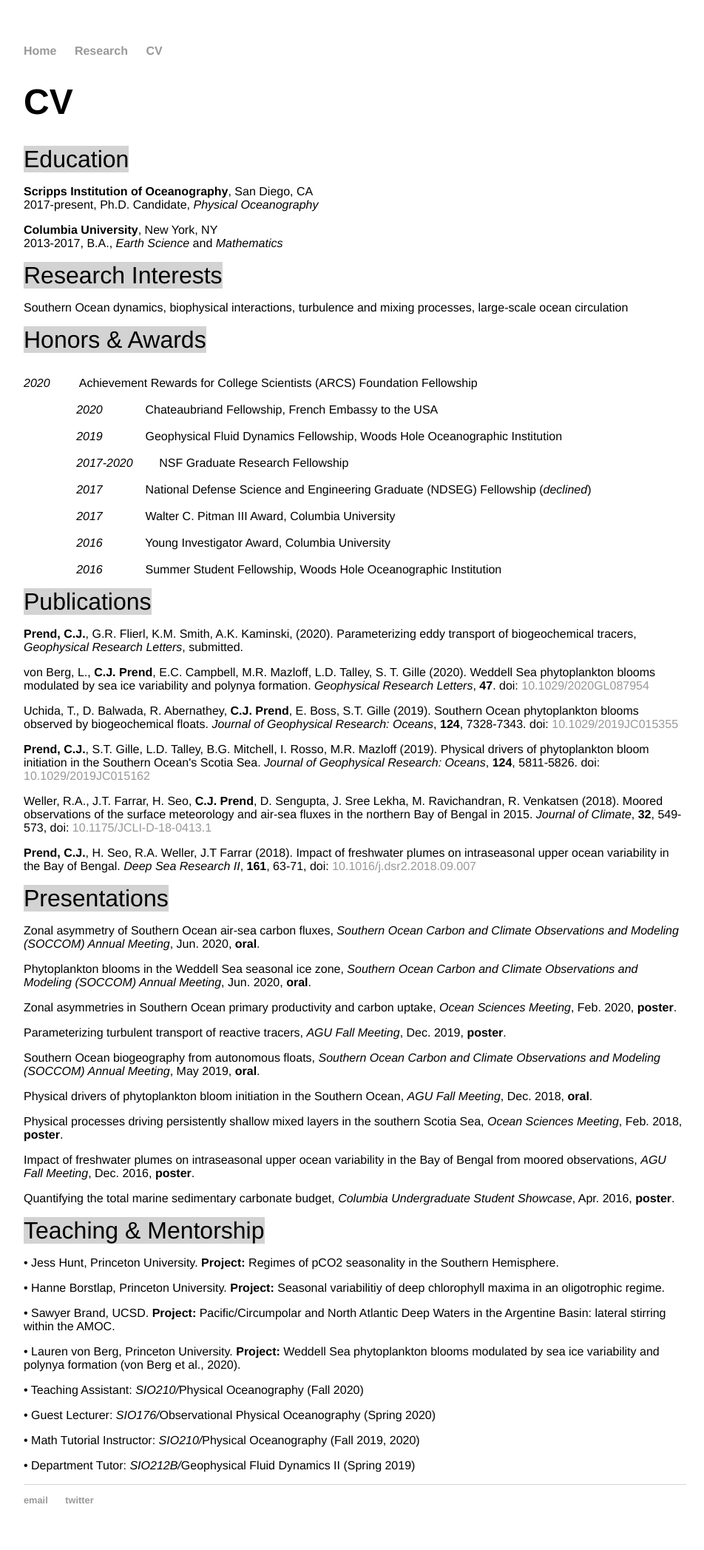
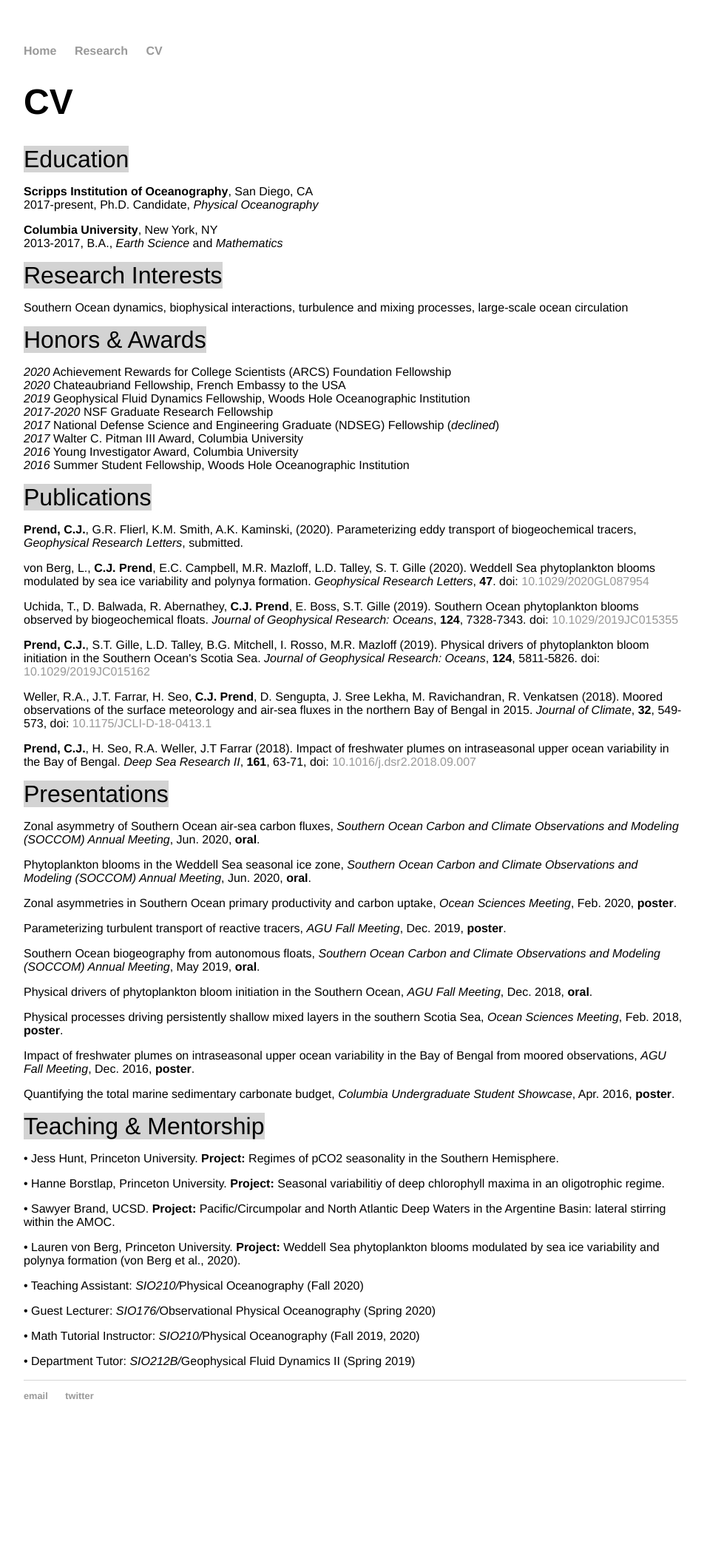
Before and after one commit to cprend/cprend.github.io, a Jekyll site: the page cv/index.html, which Jekyll copies as it is, in a window 1280 px wide. Shown: the whole page at 74% size, without its empty margins (160-1112 px from the left). Built offline with Jekyll 4.4.1, drawn with Linux system fonts in a browser that asks for light colours; after the commit the page ends 1954 px from its top, so only the background shows below that.

Commit message:
Update index.html

```diff
--- a/cv/index.html
+++ b/cv/index.html
@@ -24,7 +24,7 @@
 		2013-2017, B.A., <em>Earth Science</em> and <em>Mathematics</em></p>
 		<p1>Research Interests</p1>
 		<p>Southern Ocean dynamics, biophysical interactions, turbulence and mixing processes, large-scale ocean circulation</p>
-		<pre class="tab"><p1>Honors & Awards</p1>
+		<p1>Honors & Awards</p1>
 		<p><em>2020</em>         Achievement Rewards for College Scientists (ARCS) Foundation Fellowship<br/>
 		<em>2020</em>             Chateaubriand Fellowship, French Embassy to the USA<br/>
 		<em>2019</em>             Geophysical Fluid Dynamics Fellowship, Woods Hole Oceanographic Institution<br/>
@@ -32,7 +32,7 @@
 		<em>2017</em>             National Defense Science and Engineering Graduate (NDSEG) Fellowship (<em>declined</em>)<br/>
 		<em>2017</em>             Walter C. Pitman III Award, Columbia University<br/>
 		<em>2016</em>             Young Investigator Award, Columbia University<br/>
-		<em>2016</em>             Summer Student Fellowship, Woods Hole Oceanographic Institution</p></pre>
+		<em>2016</em>             Summer Student Fellowship, Woods Hole Oceanographic Institution</p>
 		<p1>Publications</p1>
 		<p><b>Prend, C.J.</b>, G.R. Flierl, K.M. Smith, A.K. Kaminski, (2020). Parameterizing eddy transport of biogeochemical tracers, <em>Geophysical Research Letters</em>, submitted.</p>
 		<p>von Berg, L., <b>C.J. Prend</b>, E.C. Campbell, M.R. Mazloff, L.D. Talley, S. T. Gille (2020). Weddell Sea phytoplankton blooms modulated by sea ice variability and polynya formation.
```
